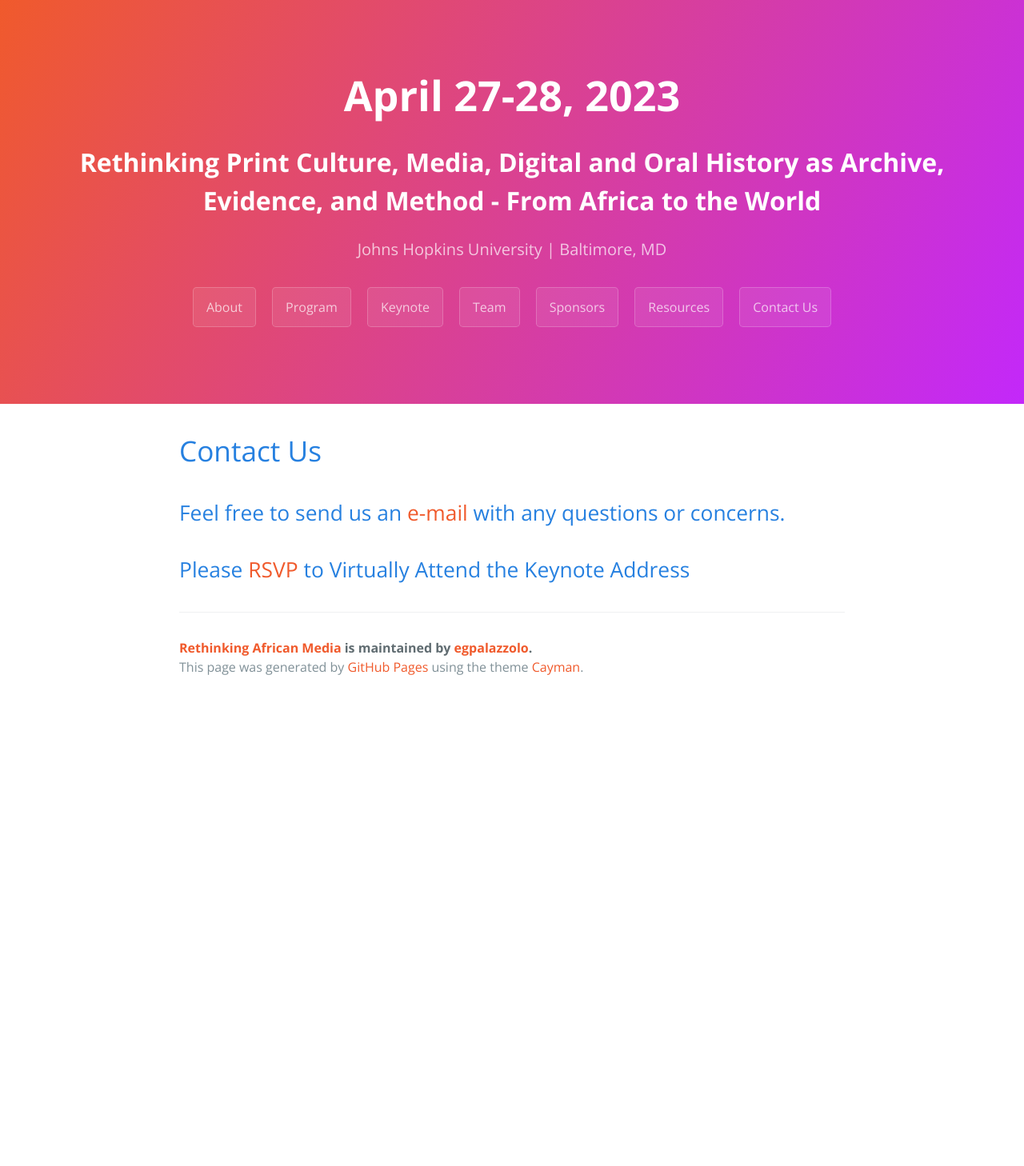
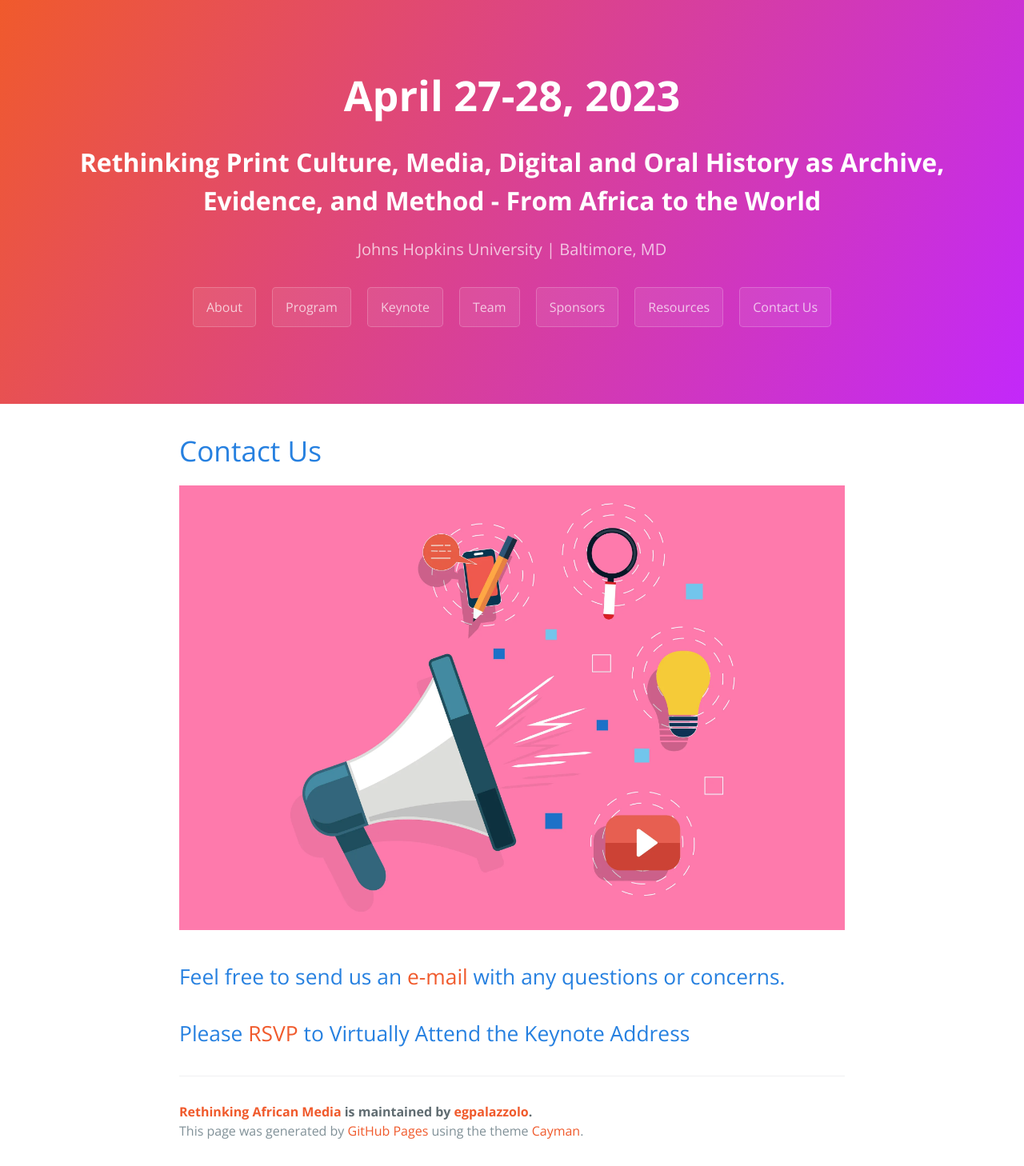
Before and after one commit to egpalazzolo/afprint, a Jekyll site: the page built from pages/contact.md, in a window 1280 px wide. Shown: the whole page at 80% size. Built offline with Jekyll 4.4.1, drawn with Linux system fonts in a browser that asks for light colours; some web fonts are replaced; before the commit the page ends 900 px from its top, so only the background shows below that.

Commit message:
contact page image

```diff
--- a/pages/contact.md
+++ b/pages/contact.md
@@ -7,6 +7,8 @@
 
 # Contact Us
 
+![Contact Us](../pages/images/canva5.jpeg)
+
 ## Feel free to send us an [e-mail](mailto:rethinkingafricanmedia2023@gmail.com) with any questions or concerns.
 
 ## Please [RSVP](https://docs.google.com/forms/d/e/1FAIpQLScelKAZUud_q_hu3fmhaBa_SfbmrJeFB8MeHyPwD88EqZ0tlA/viewform?usp=sf_link) to Virtually Attend the Keynote Address
```
